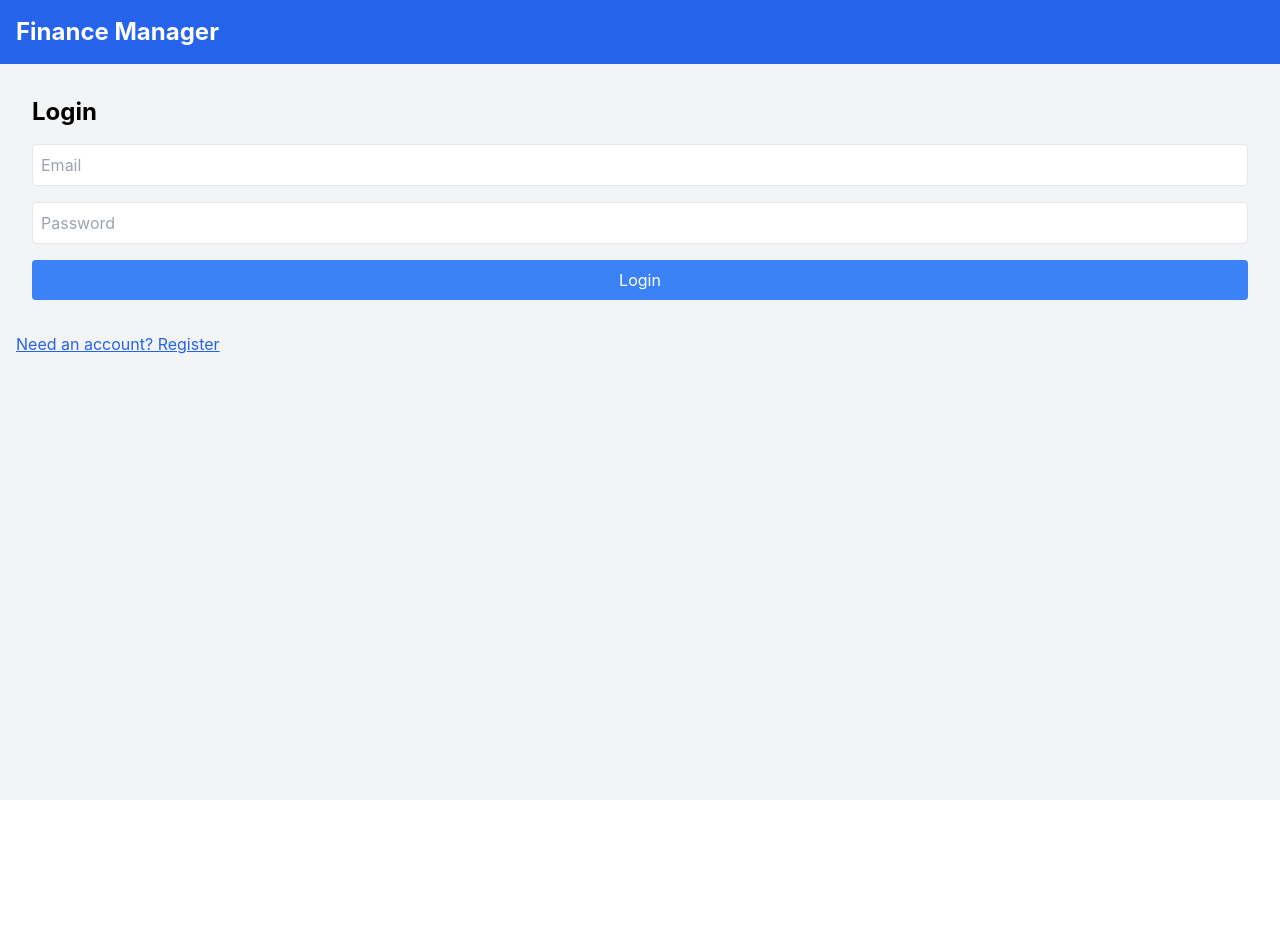
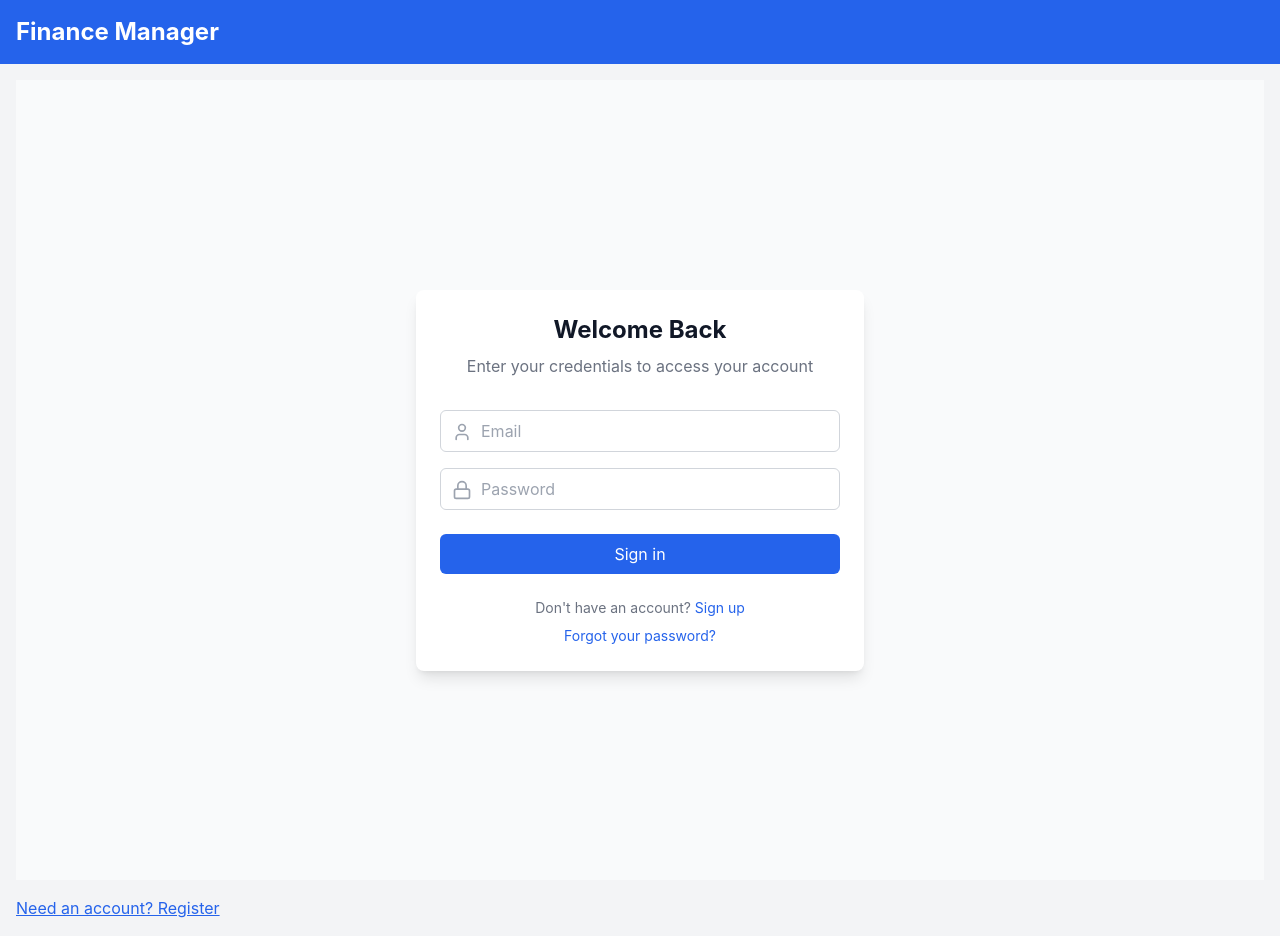
Before and after one commit to Divyanjala23/AuroFi-Ai-AI-Powered-Personal-Finance-Manager-, a React (Create React App) app in the folder frontend/: page / in a window 1280 px wide. Before the commit the page ends 800 px from the top, so only its background shows below. Built offline with nearby package versions, Linux system fonts and the light colour scheme.

Commit message:
update login and register page

```diff
--- a/frontend/package.json
+++ b/frontend/package.json
@@ -3,7 +3,9 @@
   "version": "0.1.0",
   "private": true,
   "dependencies": {
+    "@shadcn/ui": "^0.0.4",
     "axios": "^1.7.9",
+    "lucide-react": "^0.475.0",
     "react": "^18.2.0",
     "react-dom": "^18.2.0",
     "react-scripts": "5.0.1",
--- a/frontend/src/components/Auth/Login.js
+++ b/frontend/src/components/Auth/Login.js
@@ -1,40 +1,140 @@
 import React, { useState } from 'react';
-import axios from 'axios';
+import { User, Lock, Loader2 } from 'lucide-react';
 
 const Login = ({ onLogin }) => {
-  const [email, setEmail] = useState('');
-  const [password, setPassword] = useState('');
+  const [formData, setFormData] = useState({
+    email: '',
+    password: ''
+  });
+  const [isLoading, setIsLoading] = useState(false);
+  const [error, setError] = useState('');
 
-  const handleLogin = async () => {
+  const handleChange = (e) => {
+    setFormData({
+      ...formData,
+      [e.target.name]: e.target.value
+    });
+    setError('');
+  };
+
+  const validateForm = () => {
+    if (!formData.email || !formData.password) {
+      setError('Please fill in all fields');
+      return false;
+    }
+    if (!/\S+@\S+\.\S+/.test(formData.email)) {
+      setError('Please enter a valid email address');
+      return false;
+    }
+    return true;
+  };
+
+  const handleLogin = async (e) => {
+    e.preventDefault();
+
+    if (!validateForm()) return;
+
+    setIsLoading(true);
+    setError('');
+
     try {
-      const response = await axios.post('http://localhost:5000/api/auth/login', { email, password });
-      localStorage.setItem('token', response.data.access_token);
+      const response = await fetch('http://localhost:5000/api/auth/login', {
+        method: 'POST',
+        headers: {
+          'Content-Type': 'application/json',
+        },
+        body: JSON.stringify(formData),
+      });
+
+      const data = await response.json();
+
+      if (!response.ok) {
+        throw new Error(data.message || 'Login failed');
+      }
+
+      localStorage.setItem('token', data.access_token);
       onLogin();
     } catch (error) {
-      alert('Invalid credentials');
+      setError(error.message || 'An error occurred during login');
+    } finally {
+      setIsLoading(false);
     }
   };
 
   return (
-    <div className="p-4">
-      <h2 className="text-2xl font-bold mb-4">Login</h2>
+    <div className="min-h-screen flex items-center justify-center bg-gray-50 p-4">
+      <div className="w-full max-w-md bg-white rounded-lg shadow-lg p-6">
+        <div className="text-center mb-8">
+          <h2 className="text-2xl font-bold text-gray-900">Welcome Back</h2>
+          <p className="text-gray-500 mt-2">Enter your credentials to access your account</p>
+        </div>
+
+        <form onSubmit={handleLogin} className="space-y-6">
+          {error && (
+            <div className="bg-red-50 text-red-500 p-4 rounded-md text-sm">
+              {error}
+            </div>
+          )}
+
+          <div className="space-y-4">
+            <div className="relative">
+              <User className="absolute left-3 top-3 h-5 w-5 text-gray-400" />
               <input
                 type="email"
+                name="email"
                 placeholder="Email"
-        value={email}
-        onChange={(e) => setEmail(e.target.value)}
-        className="w-full p-2 mb-4 border rounded"
+                value={formData.email}
+                onChange={handleChange}
+                className="w-full pl-10 pr-4 py-2 border border-gray-300 rounded-md focus:outline-none focus:ring-2 focus:ring-blue-500 focus:border-transparent"
+                disabled={isLoading}
               />
+            </div>
+
+            <div className="relative">
+              <Lock className="absolute left-3 top-3 h-5 w-5 text-gray-400" />
               <input
                 type="password"
+                name="password"
                 placeholder="Password"
-        value={password}
-        onChange={(e) => setPassword(e.target.value)}
-        className="w-full p-2 mb-4 border rounded"
+                value={formData.password}
+                onChange={handleChange}
+                className="w-full pl-10 pr-4 py-2 border border-gray-300 rounded-md focus:outline-none focus:ring-2 focus:ring-blue-500 focus:border-transparent"
+                disabled={isLoading}
               />
-      <button onClick={handleLogin} className="w-full bg-blue-500 text-white p-2 rounded hover:bg-blue-600">
-        Login
+            </div>
+          </div>
+
+          <button
+            type="submit"
+            disabled={isLoading}
+            className="w-full bg-blue-600 text-white py-2 px-4 rounded-md hover:bg-blue-700 focus:outline-none focus:ring-2 focus:ring-blue-500 focus:ring-offset-2 disabled:opacity-50 disabled:cursor-not-allowed transition-colors duration-200"
+          >
+            {isLoading ? (
+              <div className="flex items-center justify-center">
+                <Loader2 className="animate-spin -ml-1 mr-2 h-5 w-5" />
+                Signing in...
+              </div>
+            ) : (
+              'Sign in'
+            )}
           </button>
+
+          <div className="space-y-2 text-center">
+            <div className="text-sm text-gray-500">
+              Don't have an account?{' '}
+              <button type="button" className="text-blue-600 hover:underline">
+                Sign up
+              </button>
+            </div>
+            <button
+              type="button"
+              className="text-sm text-blue-600 hover:underline"
+            >
+              Forgot your password?
+            </button>
+          </div>
+        </form>
+      </div>
     </div>
   );
 };
--- a/frontend/src/components/Auth/Register.js
+++ b/frontend/src/components/Auth/Register.js
@@ -1,48 +1,151 @@
 import React, { useState } from 'react';
-import axios from 'axios';
+import { User, Mail, Lock, Loader2 } from 'lucide-react';
 
 const Register = ({ onRegister }) => {
-  const [name, setName] = useState('');
-  const [email, setEmail] = useState('');
-  const [password, setPassword] = useState('');
+  const [formData, setFormData] = useState({
+    name: '',
+    email: '',
+    password: ''
+  });
+  const [isLoading, setIsLoading] = useState(false);
+  const [error, setError] = useState('');
 
-  const handleRegister = async () => {
+  const handleChange = (e) => {
+    setFormData({
+      ...formData,
+      [e.target.name]: e.target.value
+    });
+    setError('');
+  };
+
+  const validateForm = () => {
+    if (!formData.name || !formData.email || !formData.password) {
+      setError('Please fill in all fields');
+      return false;
+    }
+    if (!/\S+@\S+\.\S+/.test(formData.email)) {
+      setError('Please enter a valid email address');
+      return false;
+    }
+    if (formData.password.length < 6) {
+      setError('Password must be at least 6 characters long');
+      return false;
+    }
+    return true;
+  };
+
+  const handleRegister = async (e) => {
+    e.preventDefault();
+
+    if (!validateForm()) return;
+
+    setIsLoading(true);
+    setError('');
+
     try {
-      const response = await axios.post('http://localhost:5000/api/auth/register', { name, email, password });
-      alert('User registered successfully');
+      const response = await fetch('http://localhost:5000/api/auth/register', {
+        method: 'POST',
+        headers: {
+          'Content-Type': 'application/json',
+        },
+        body: JSON.stringify(formData),
+      });
+
+      const data = await response.json();
+
+      if (!response.ok) {
+        throw new Error(data.message || 'Registration failed');
+      }
+
       onRegister();
     } catch (error) {
-      alert('Registration failed');
+      setError(error.message || 'An error occurred during registration');
+    } finally {
+      setIsLoading(false);
     }
   };
 
   return (
-    <div className="p-4">
-      <h2 className="text-2xl font-bold mb-4">Register</h2>
+    <div className="min-h-screen flex items-center justify-center bg-gray-50 p-4">
+      <div className="w-full max-w-md bg-white rounded-lg shadow-lg p-6">
+        <div className="text-center mb-8">
+          <h2 className="text-2xl font-bold text-gray-900">Create Account</h2>
+          <p className="text-gray-500 mt-2">Enter your details to register</p>
+        </div>
+
+        <form onSubmit={handleRegister} className="space-y-6">
+          {error && (
+            <div className="bg-red-50 text-red-500 p-4 rounded-md text-sm">
+              {error}
+            </div>
+          )}
+
+          <div className="space-y-4">
+            <div className="relative">
+              <User className="absolute left-3 top-3 h-5 w-5 text-gray-400" />
               <input
                 type="text"
-        placeholder="Name"
-        value={name}
-        onChange={(e) => setName(e.target.value)}
-        className="w-full p-2 mb-4 border rounded"
+                name="name"
+                placeholder="Full Name"
+                value={formData.name}
+                onChange={handleChange}
+                className="w-full pl-10 pr-4 py-2 border border-gray-300 rounded-md focus:outline-none focus:ring-2 focus:ring-blue-500 focus:border-transparent"
+                disabled={isLoading}
               />
+            </div>
+
+            <div className="relative">
+              <Mail className="absolute left-3 top-3 h-5 w-5 text-gray-400" />
               <input
                 type="email"
+                name="email"
                 placeholder="Email"
-        value={email}
-        onChange={(e) => setEmail(e.target.value)}
-        className="w-full p-2 mb-4 border rounded"
+                value={formData.email}
+                onChange={handleChange}
+                className="w-full pl-10 pr-4 py-2 border border-gray-300 rounded-md focus:outline-none focus:ring-2 focus:ring-blue-500 focus:border-transparent"
+                disabled={isLoading}
               />
+            </div>
+
+            <div className="relative">
+              <Lock className="absolute left-3 top-3 h-5 w-5 text-gray-400" />
               <input
                 type="password"
+                name="password"
                 placeholder="Password"
-        value={password}
-        onChange={(e) => setPassword(e.target.value)}
-        className="w-full p-2 mb-4 border rounded"
+                value={formData.password}
+                onChange={handleChange}
+                className="w-full pl-10 pr-4 py-2 border border-gray-300 rounded-md focus:outline-none focus:ring-2 focus:ring-blue-500 focus:border-transparent"
+                disabled={isLoading}
               />
-      <button onClick={handleRegister} className="w-full bg-green-500 text-white p-2 rounded hover:bg-green-600">
-        Register
+            </div>
+          </div>
+
+          <button
+            type="submit"
+            disabled={isLoading}
+            className="w-full bg-blue-600 text-white py-2 px-4 rounded-md hover:bg-blue-700 focus:outline-none focus:ring-2 focus:ring-blue-500 focus:ring-offset-2 disabled:opacity-50 disabled:cursor-not-allowed transition-colors duration-200"
+          >
+            {isLoading ? (
+              <div className="flex items-center justify-center">
+                <Loader2 className="animate-spin -ml-1 mr-2 h-5 w-5" />
+                Creating account...
+              </div>
+            ) : (
+              'Create Account'
+            )}
           </button>
+
+          <div className="space-y-2 text-center">
+            <div className="text-sm text-gray-500">
+              Already have an account?{' '}
+              <button type="button" className="text-blue-600 hover:underline">
+                Sign in
+              </button>
+            </div>
+          </div>
+        </form>
+      </div>
     </div>
   );
 };
--- a/frontend/tailwind.config.js
+++ b/frontend/tailwind.config.js
@@ -1,10 +1,11 @@
+/** @type {import('tailwindcss').Config} */
 module.exports = {
   content: [
-    "./src/**/*.{js,jsx,ts,tsx}",
-    "./public/index.html",
+    './src/**/*.{js,jsx,ts,tsx}',
+    './components/**/*.{js,jsx,ts,tsx}',
   ],
   theme: {
     extend: {},
   },
   plugins: [],
-};
+}
```
Also changed, not shown: 1 other file (tests, documents, lock files or other folders). Lines whose indentation alone changed are shown as unchanged.
